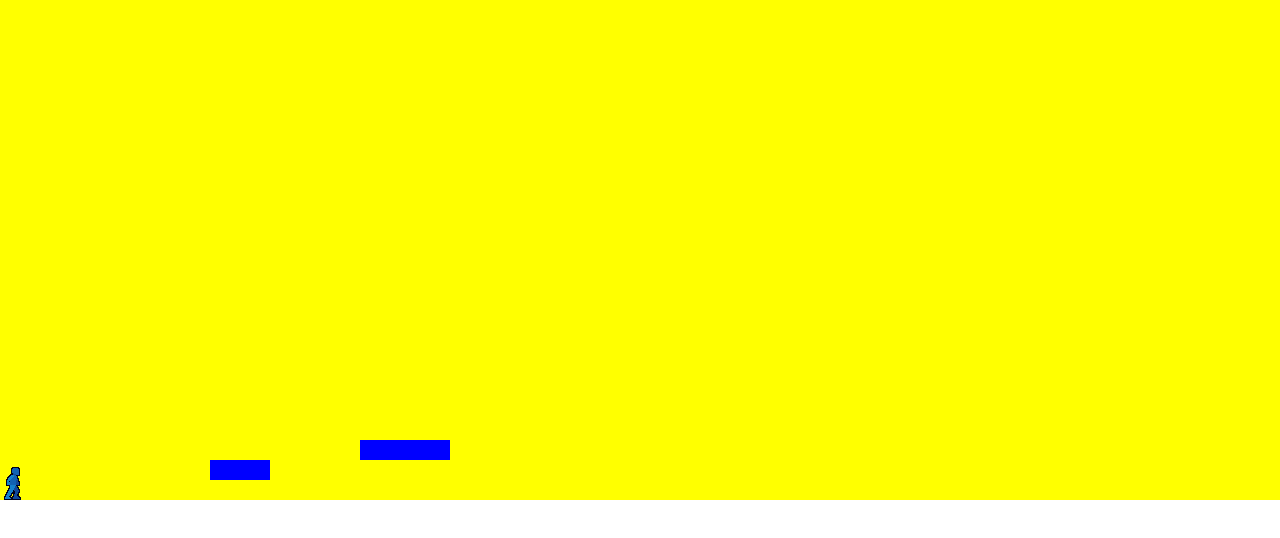
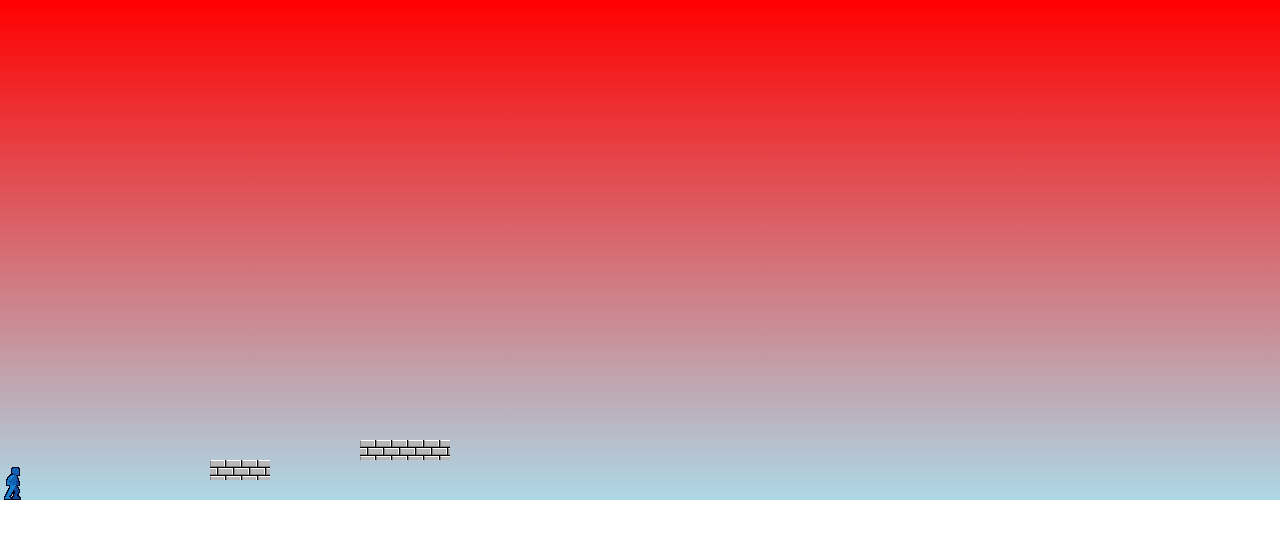
Before and after one commit to strongpauly/platformer, a React (Create React App) app: page / in a window 1280 px wide. Shown: the top 538 px of the page. Built offline with nearby package versions, Linux system fonts and the light colour scheme; the HTML template or start-up script is replaced by a standard one.

Commit message:
Bricks and background gradient.

```diff
--- a/src/components/Game.css
+++ b/src/components/Game.css
@@ -2,6 +2,6 @@
     width: 100%;
     height: 100%;
     min-height: 500px;
-    background-color: yellow;
+    background: linear-gradient(red, lightblue);
     position: relative;
 }
--- a/src/components/Platform.css
+++ b/src/components/Platform.css
@@ -1,4 +1,4 @@
 .platform {
-    background-color: blue;
+    background-image: url('../assets/brick.png');
     position: absolute;
 }
--- a/src/components/Player.css
+++ b/src/components/Player.css
@@ -1,5 +1,5 @@
 .player {
-    background-image: url('../player.png');
+    background-image: url('../assets/player.png');
     background-position-x: -6px;
     background-position-y: 2px;
     position: absolute;
```
Also changed, not shown: src/assets/brick.png (added), src/assets/player.png (renamed from src/player.png).
